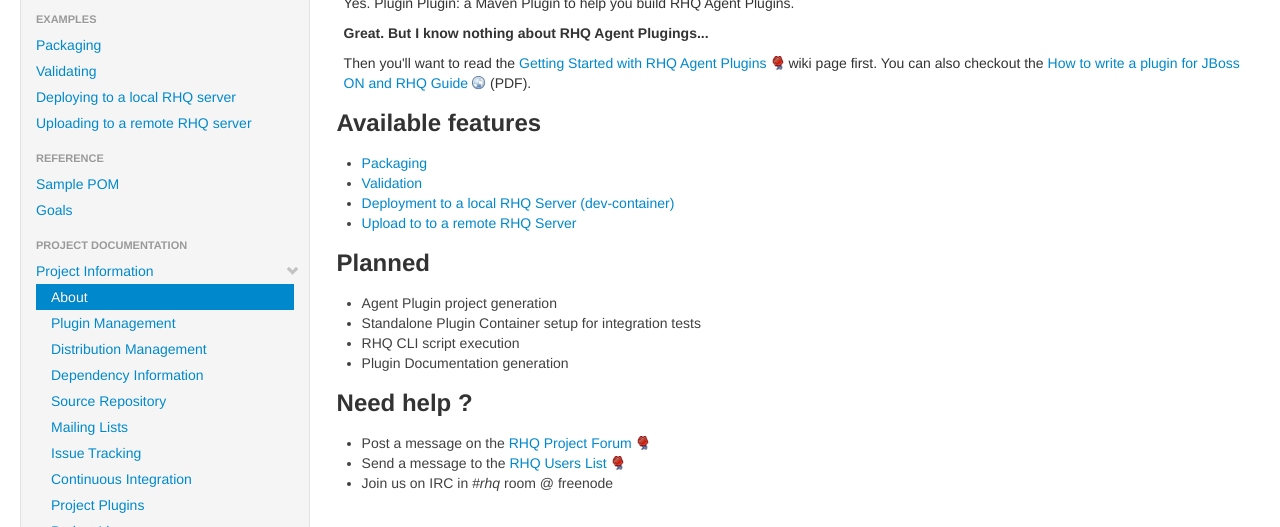
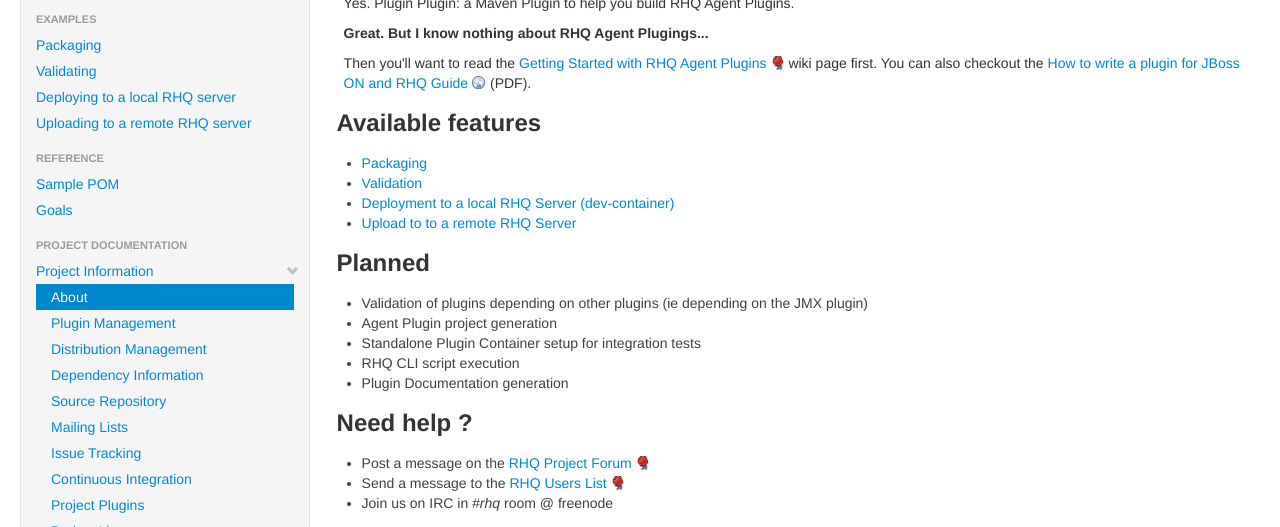
Before and after one commit to rhq-project/rhq-agent-plugin-plugin, a plain HTML site: page index.html in a window 1280 px wide. Shown: the part 273-800 px from the top of the page. Drawn offline with Linux system fonts and the light colour scheme.

Commit message:
Updated planned features (Validation of plugins depending on other plugins)

```diff
--- a/index.html
+++ b/index.html
@@ -276,6 +276,7 @@
 <div class="section">
 <h3>Planned<a name="Planned"></a></h3>
 <ul>
+<li>Validation of plugins depending on other plugins (ie depending on the JMX plugin)</li>
 <li>Agent Plugin project generation</li>
 <li>Standalone Plugin Container setup for integration tests</li>
 <li>RHQ CLI script execution</li>
```
